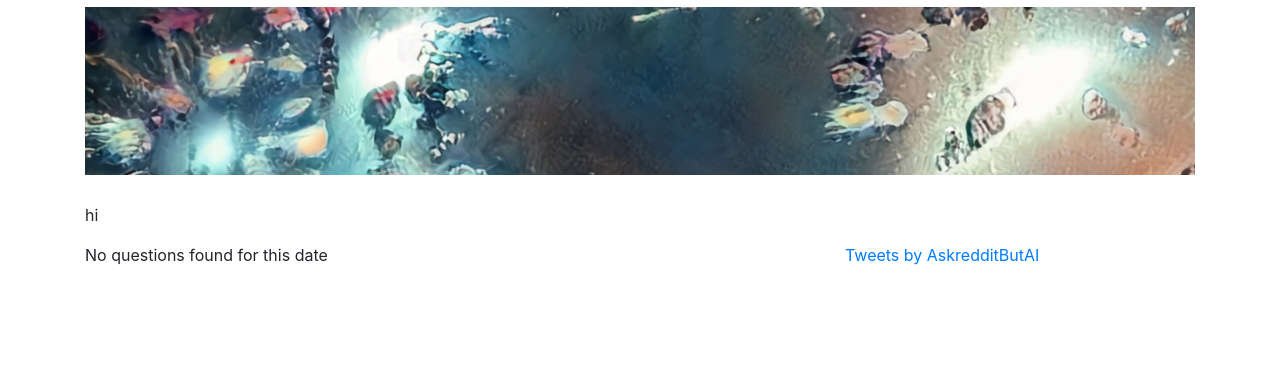
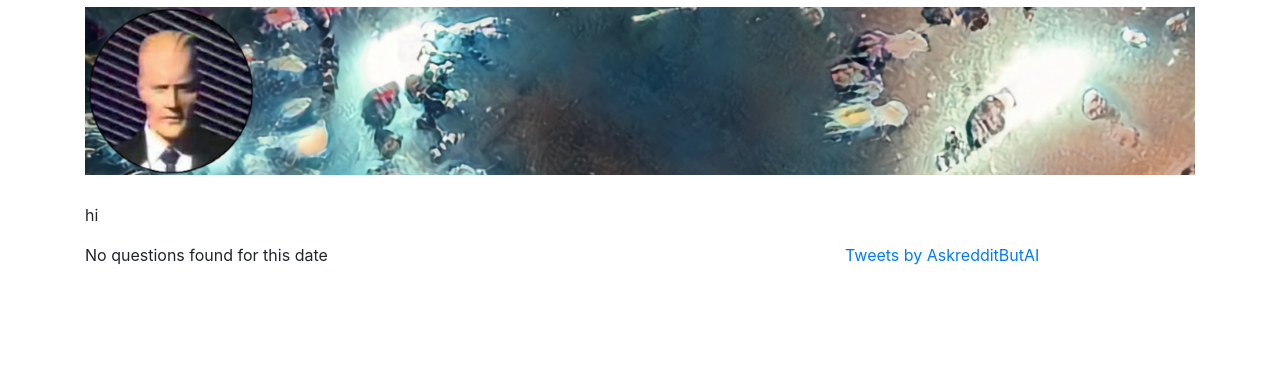
Before and after one commit to ggetzie/askreddit_but_ai, a Django app: page / in a window 1280 px wide. Shown: the part 56-429 px from the top of the page. Run offline with Django 3.2, Linux system fonts and the light colour scheme; data comes from the database, SQL or seed files in the repository; data that the repository does not hold is empty; some libraries are stand-ins or nearby versions.

Commit message:
new banner

```diff
--- a/arai/arai/templates/main/question_list.html
+++ b/arai/arai/templates/main/question_list.html
@@ -8,7 +8,7 @@
 {% endcache %}
 {% endcomment %}
 
-<img class="img-fluid mt-1 mb-1" src="{% static 'images/banner_crop_narrow.jpeg' %}">
+<img class="img-fluid mt-1 mb-1" src="{% static 'images/Max_banner_crop_narrow_integrated.png' %}">
 
 <div class="mb-4">
   <script src='https://redditjs.com/post.js' data-url="{{ latest_tweet.reddit_id }}" data-height=300></script>
```
Also changed, not shown: arai/arai/static/images/Max_banner_crop_narrow_integrated.png (added).
